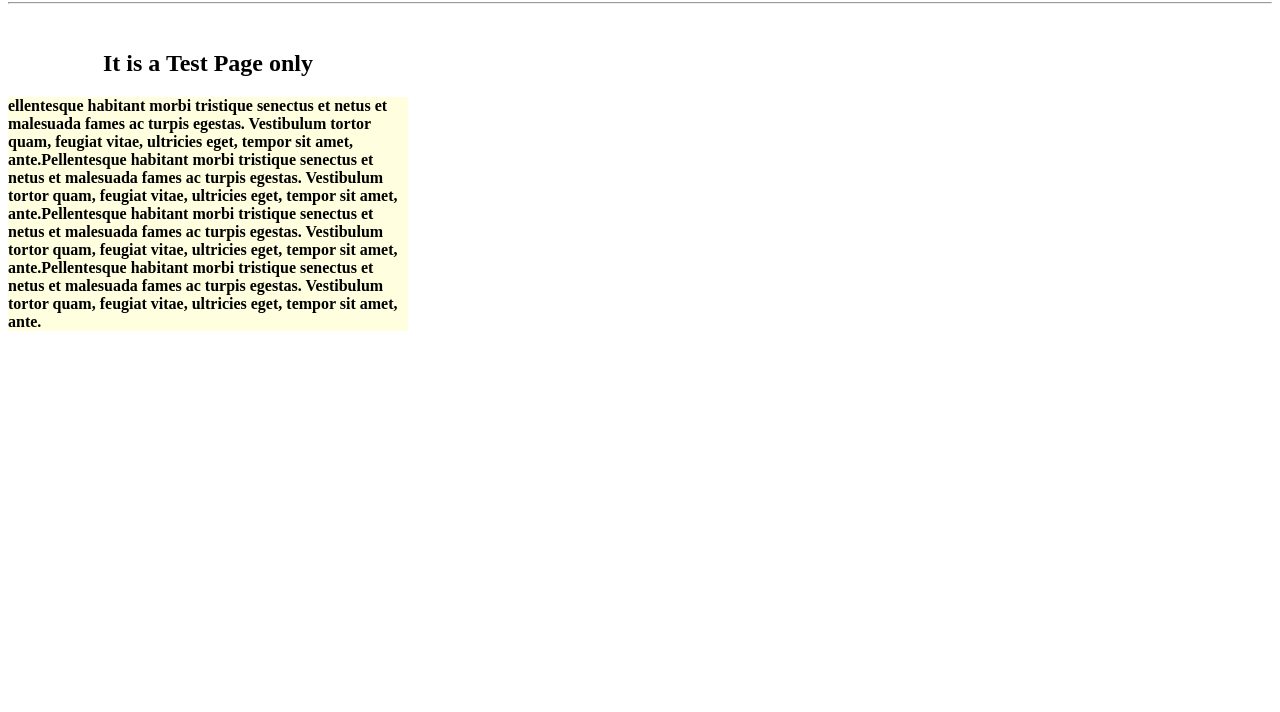
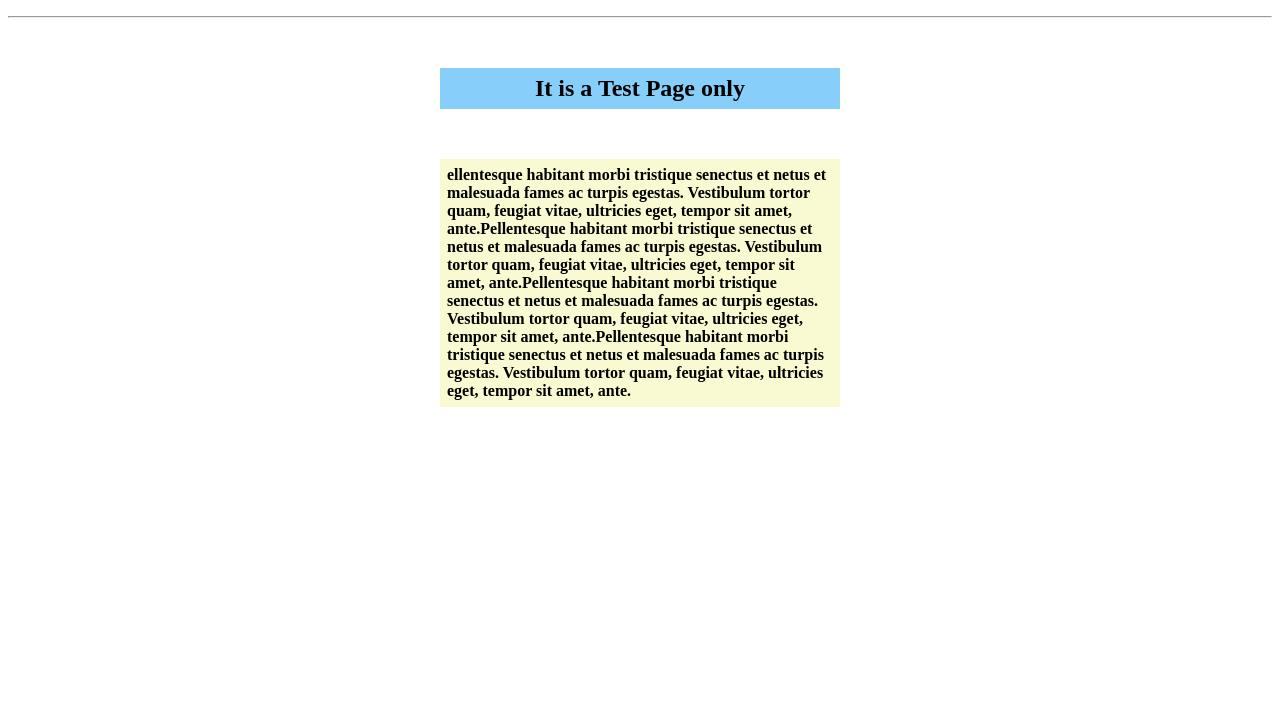
Before and after one commit to Opteronic/site, a plain HTML site: page index.html in a window 1280 px wide. Shown: the part 88-800 px from the top of the page. Drawn offline with Linux system fonts and the light colour scheme.

Commit message:
Update index.html

```diff
--- a/index.html
+++ b/index.html
@@ -3,20 +3,38 @@
 <head>
 	<meta charset="utf-8" />
 	<title>Test</title>
+	<style>
+		div {
+		  width:400px;
+		  margin:auto;
+		}
+		div >*{
+			padding:7px;
+		}
+
+		div h2, div h1{
+			text-align: center;
+			background-color:lightskyblue;
+		}
+
+		#f1{
+			background-color:lightgoldenrodyellow;
+		}
+</style>
 </head>
 <body>
    <hr>
-      <div align="center"><h1> Hello! </h1></div>
+      <div><h1> Hello! </h1></div>
     <hr>
-	<br>
-	<div align="center" style="width:400px">
-                <p>
+	<div >
+        <p>
 			<h2>It is a Test Page only</h2>
 		</p>
-		<p align="left" style="background-color:lightyellow" >
-	                <b>
-			   ellentesque habitant morbi tristique senectus et netus et malesuada fames ac turpis egestas. Vestibulum tortor quam, feugiat vitae, ultricies eget, tempor sit amet, ante.Pellentesque habitant morbi tristique senectus et netus et malesuada fames ac turpis egestas. Vestibulum tortor quam, feugiat vitae, ultricies eget, tempor sit amet, ante.Pellentesque habitant morbi tristique senectus et netus et malesuada fames ac turpis egestas. Vestibulum tortor quam, feugiat vitae, ultricies eget, tempor sit amet, ante.Pellentesque habitant morbi tristique senectus et netus et malesuada fames ac turpis egestas. Vestibulum tortor quam, feugiat vitae, ultricies eget, tempor sit amet, ante.
-			</b>
+		<p id="f1">
+				<b>
+				ellentesque habitant morbi tristique senectus et netus et malesuada fames ac turpis egestas. Vestibulum tortor quam, feugiat vitae, ultricies eget, tempor sit amet, ante.Pellentesque habitant morbi tristique senectus et netus et malesuada fames ac turpis egestas. Vestibulum tortor quam, feugiat vitae, ultricies eget, tempor sit amet, ante.Pellentesque habitant morbi tristique senectus et netus et malesuada fames ac turpis egestas. Vestibulum tortor quam, feugiat vitae, ultricies eget, tempor sit amet, ante.Pellentesque habitant morbi tristique senectus et netus et malesuada fames ac turpis egestas. Vestibulum tortor quam, feugiat vitae, ultricies eget, tempor sit amet, ante.
+				</b>
 		</p>
+	</div>
 </body>
 </html>
```
